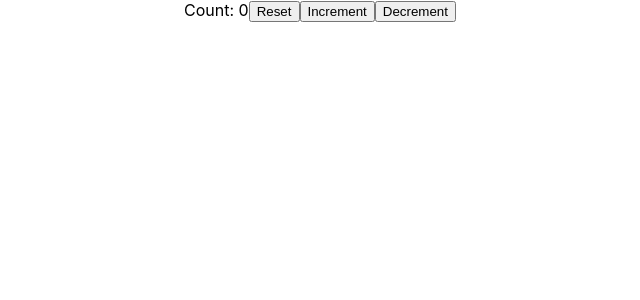
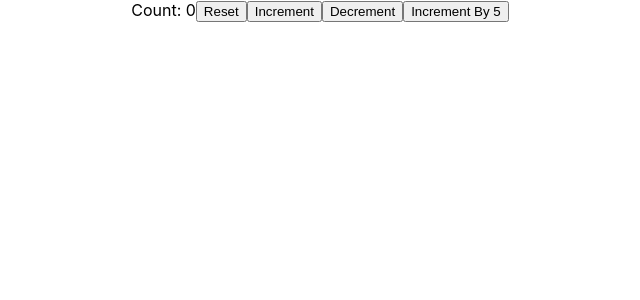
Before and after one commit to ZikaZaki/react-hooks, a React (Create React App) app: page / in a window 1280 px wide. Shown: the top 300 px of the page, without its empty margins (320-960 px from the left). Built offline with nearby package versions, Linux system fonts and the light colour scheme.

Commit message:
added incrementByFive method to HooksCounterTwo

```diff
--- a/src/components/HookCounterTwo.js
+++ b/src/components/HookCounterTwo.js
@@ -3,6 +3,12 @@ import React, { useState } from "react"
 function HookCounterTwo() {
   const initialCount = 0
   const [count, setCount] = useState(initialCount)
+
+  const incrementByFive = () => {
+    for (let i = 0; i < 5; i++) {
+        setCount(count + 1)
+    }
+  }
 
   return (
     <div>
@@ -10,6 +16,7 @@ function HookCounterTwo() {
         <button onClick={() => setCount(initialCount)}>Reset</button>
         <button onClick={() => setCount(count + 1)}>Increment</button>
         <button onClick={() => setCount(count - 1)}>Decrement</button>
+        <button onClick={incrementByFive}>Increment By 5</button>
     </div>
   )
 }
```
